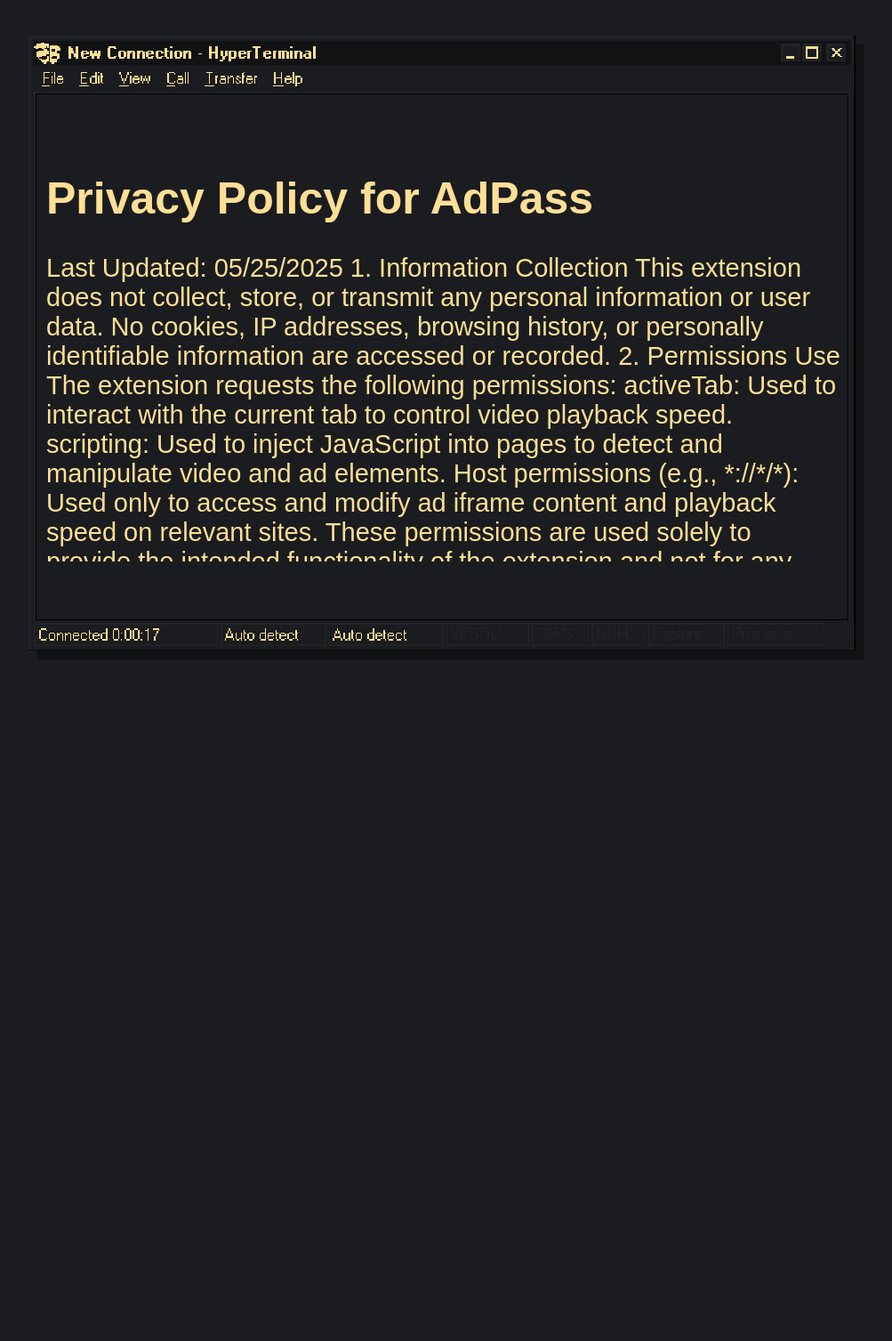
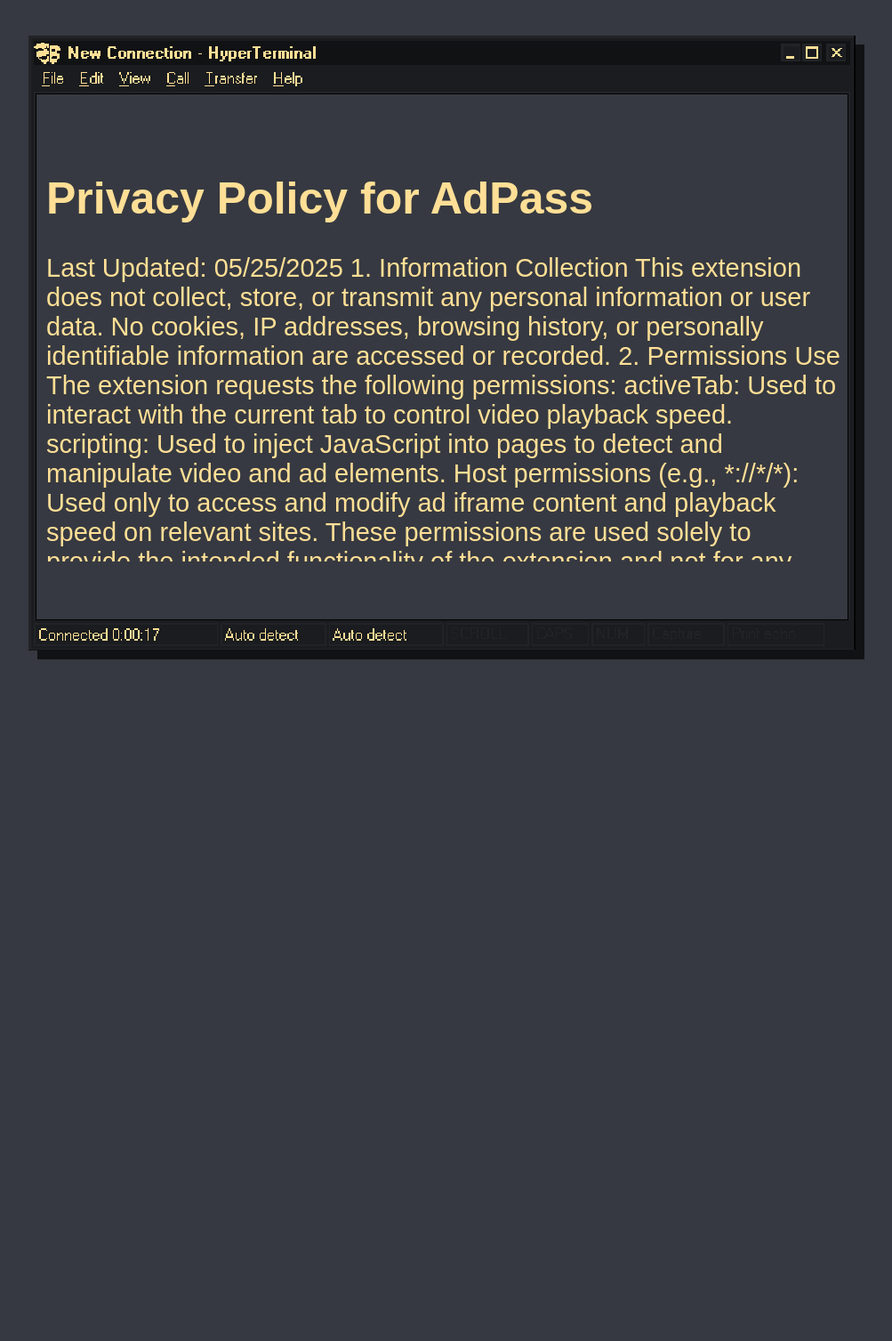
Before and after one commit to mr-fine777/padrinos-blog, a PHP site: page /pp.html in a window 1280 px wide. Shown: the whole page at 89% size, without its empty margins (143-1146 px from the left). Run offline with PHP 8.4, Linux system fonts and the light colour scheme.

Commit message:
Update styles.css

```diff
--- a/styles.css
+++ b/styles.css
@@ -1,7 +1,7 @@
 :root {
   --font: #FFDF96;
   --header: #111214;
-  --body: #1a1c1f;
+  --body: #363941;
   --subbody: #212327;
 }
 
```
